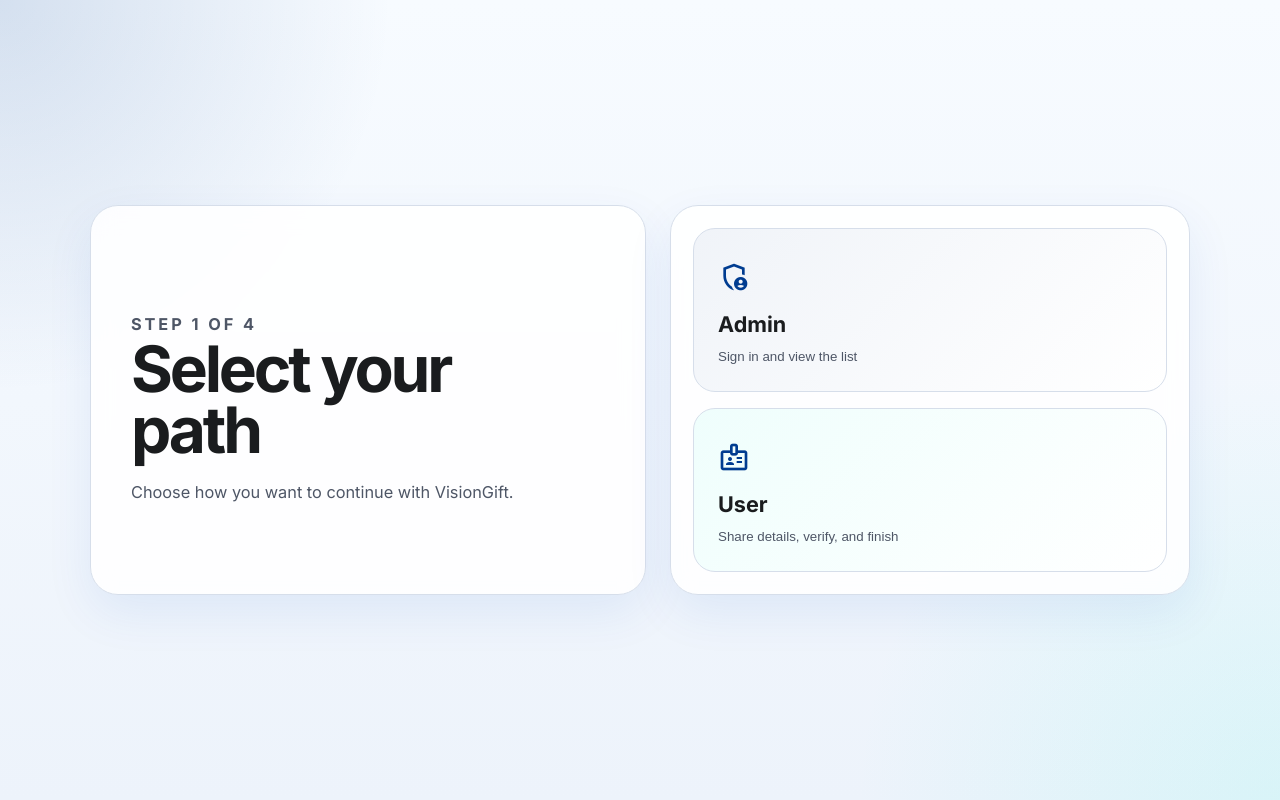
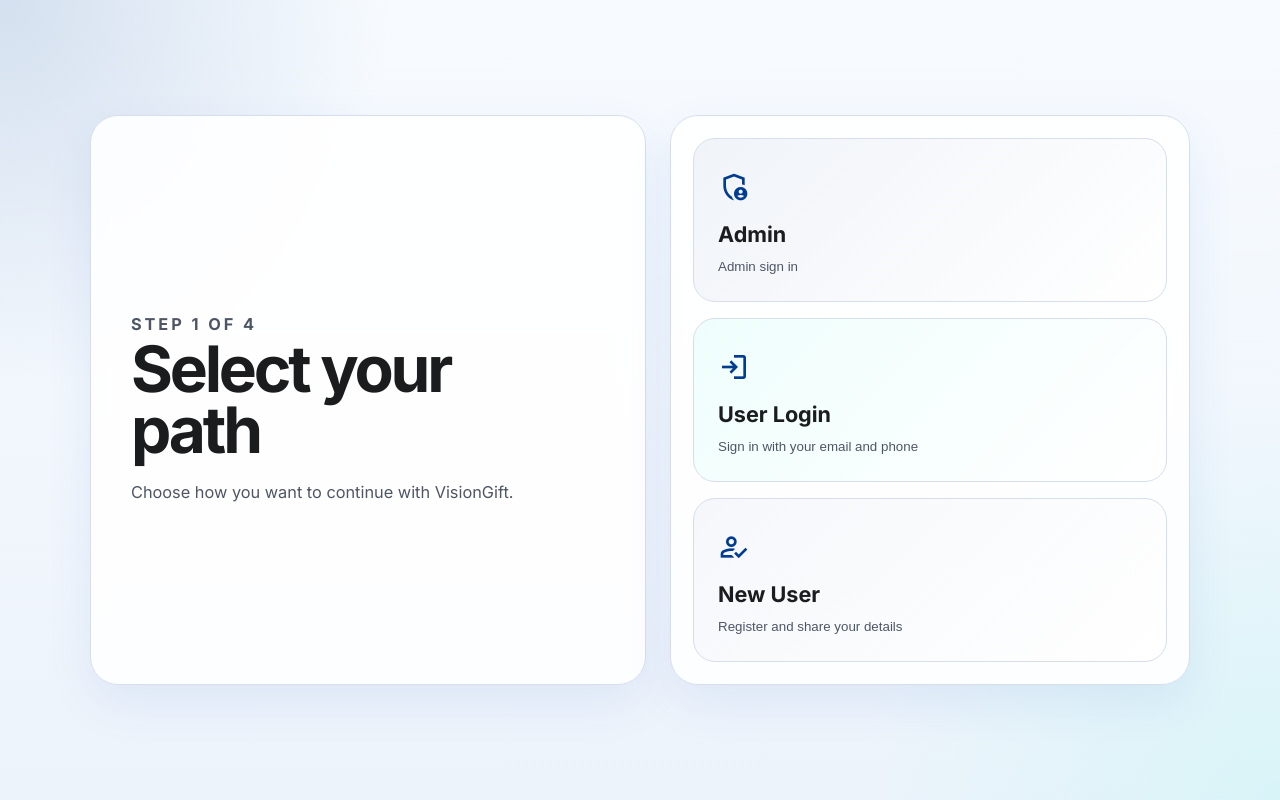
Before and after one commit to technovahub2025/eyedonorfrontend, a React (Create React App) app: page / in a window 1280 px wide. Built offline with nearby package versions, Linux system fonts and the light colour scheme; no server answers; a web font is replaced by a local one.

Commit message:
Enhance RoleSelectPage: add registration card and update button labels for clarity

```diff
--- a/src/pages/RoleSelectPage.css
+++ b/src/pages/RoleSelectPage.css
@@ -118,6 +118,12 @@
     #ffffff;
 }
 
+.role-select-card--register {
+  background:
+    linear-gradient(135deg, rgba(0, 60, 144, 0.04), rgba(255, 255, 255, 0.96)),
+    #ffffff;
+}
+
 @media (max-width: 900px) {
   .role-select-page__shell {
     grid-template-columns: 1fr;
--- a/src/pages/RoleSelectPage.jsx
+++ b/src/pages/RoleSelectPage.jsx
@@ -20,19 +20,31 @@ function RoleSelectPage({ onRoleSelect }) {
               admin_panel_settings
             </span>
             <strong>Admin</strong>
-            <span>Sign in and view the list</span>
+            <span>Admin sign in</span>
           </button>
 
           <button
             className="role-select-card role-select-card--user"
             type="button"
+            onClick={() => onRoleSelect?.('user-login')}
+          >
+            <span className="material-symbols-outlined" aria-hidden="true">
+              login
+            </span>
+            <strong>User Login</strong>
+            <span>Sign in with your email and phone</span>
+          </button>
+
+          <button
+            className="role-select-card role-select-card--register"
+            type="button"
             onClick={() => onRoleSelect?.('user')}
           >
             <span className="material-symbols-outlined" aria-hidden="true">
-              badge
+              how_to_reg
             </span>
-            <strong>User</strong>
-            <span>Share details, verify, and finish</span>
+            <strong>New User</strong>
+            <span>Register and share your details</span>
           </button>
         </section>
 
```
Also changed, not shown: src/pages/UserDashboardPage.jsx (added, +85 -0 lines).
